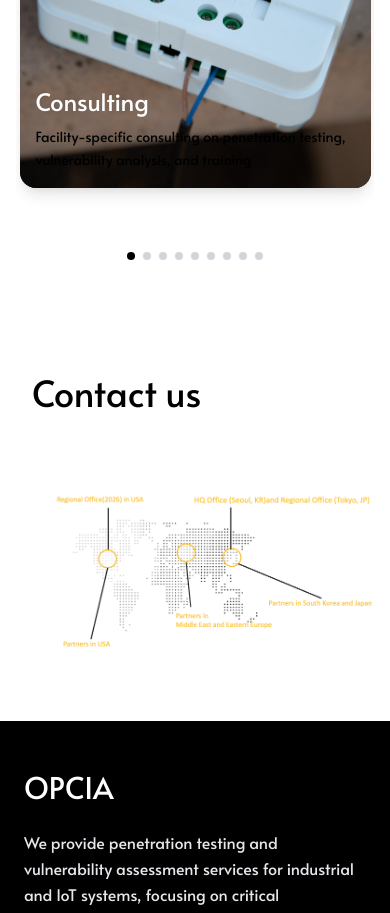
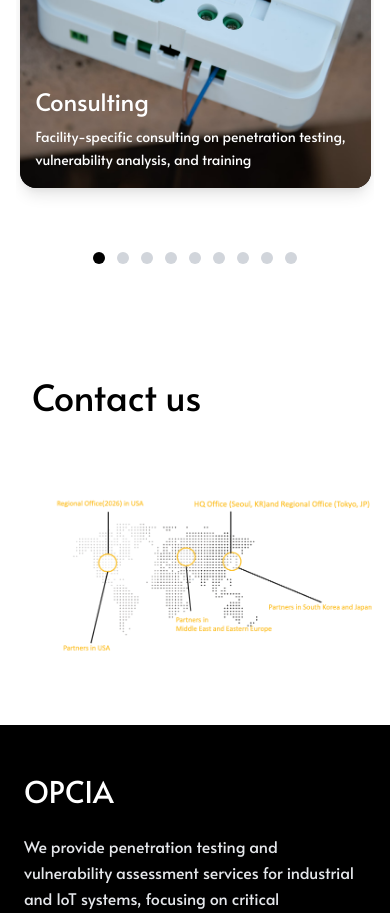
Before and after one commit to SmongsDev/Opcia_V2, a React (Vite) app: page / in a window 390 px wide. Shown: the part 2900-3813 px from the top of the page. Built offline with nearby package versions, Linux system fonts and the light colour scheme.

Commit message:
Fix: mobile view bug

```diff
--- a/src/components/Sections/SolutionSection.jsx
+++ b/src/components/Sections/SolutionSection.jsx
@@ -664,7 +664,7 @@ const SolutionSection = ({ current, setCurrent }) => {
                       <h3 className="font-alata text-2xl sm:text-3xl font-medium mb-2 drop-shadow-lg text-white">
                         {solutions[current].title}
                       </h3>
-                      <p className="text-sm sm:text-base text-white/90 leading-relaxed">
+                      <p className="text-sm sm:text-base text-white leading-relaxed" style={{ color: 'white' }}>
                         {descriptions[solutions[current].title]}
                       </p>
                     </div>
@@ -703,15 +703,19 @@ const SolutionSection = ({ current, setCurrent }) => {
           </div>
         </div>
 
-        {/* 모바일에서 스와이프 인디케이터 */}
+        {/* 모바일에서 클릭 가능한 Dot Navigation */}
         {deviceInfo.isMobile && (
-          <div className="flex space-x-2 mt-4">
+          <div className="flex space-x-3 mt-4">
             {solutions.map((_, index) => (
-              <div
+              <button
                 key={index}
-                className={`w-2 h-2 rounded-full transition-colors ${
-                  index === current ? 'bg-black' : 'bg-gray-300'
+                onClick={() => setCurrent(index)}
+                className={`w-3 h-3 rounded-full transition-all duration-300 touch-manipulation ${
+                  index === current
+                    ? 'bg-black scale-110'
+                    : 'bg-gray-300 hover:bg-gray-400 active:bg-gray-500'
                 }`}
+                aria-label={`${t('solution.goToSlide')} ${index + 1}`}
               />
             ))}
           </div>
```
